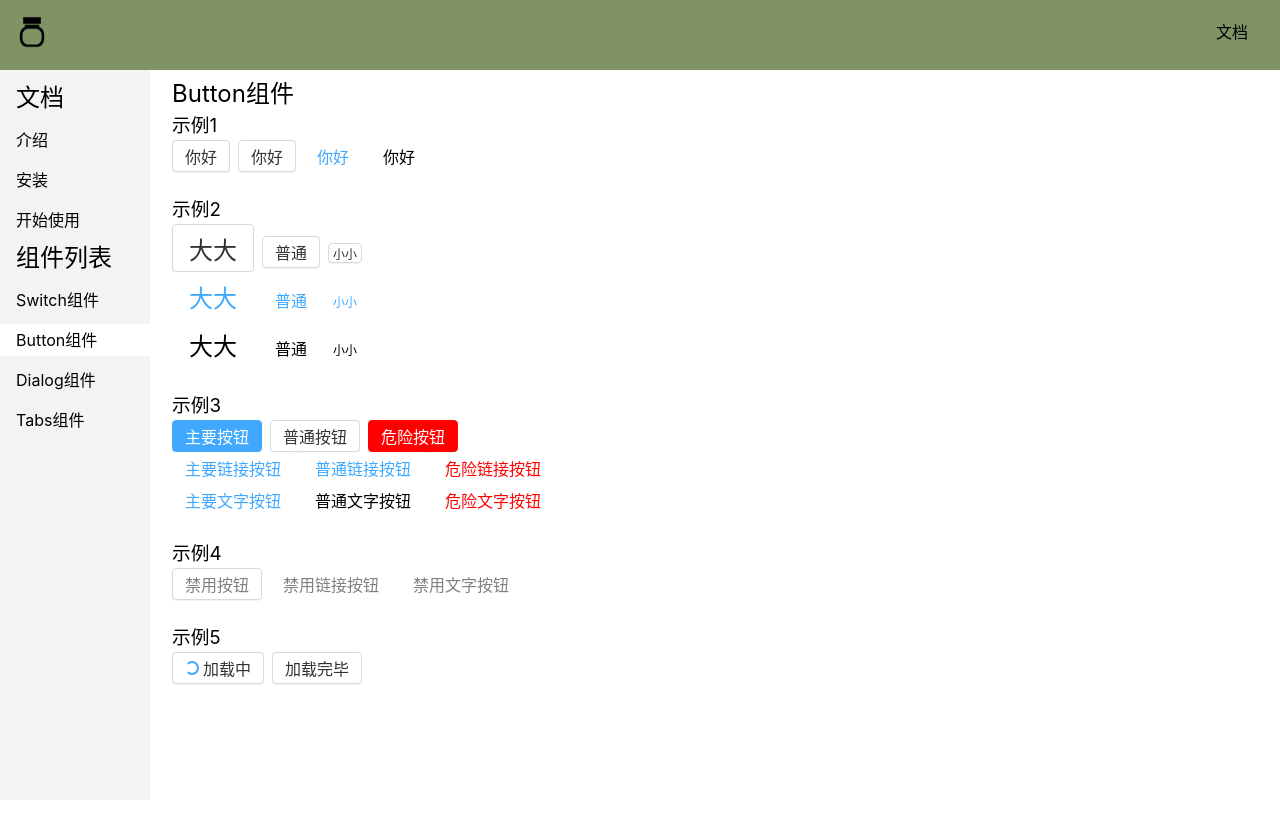
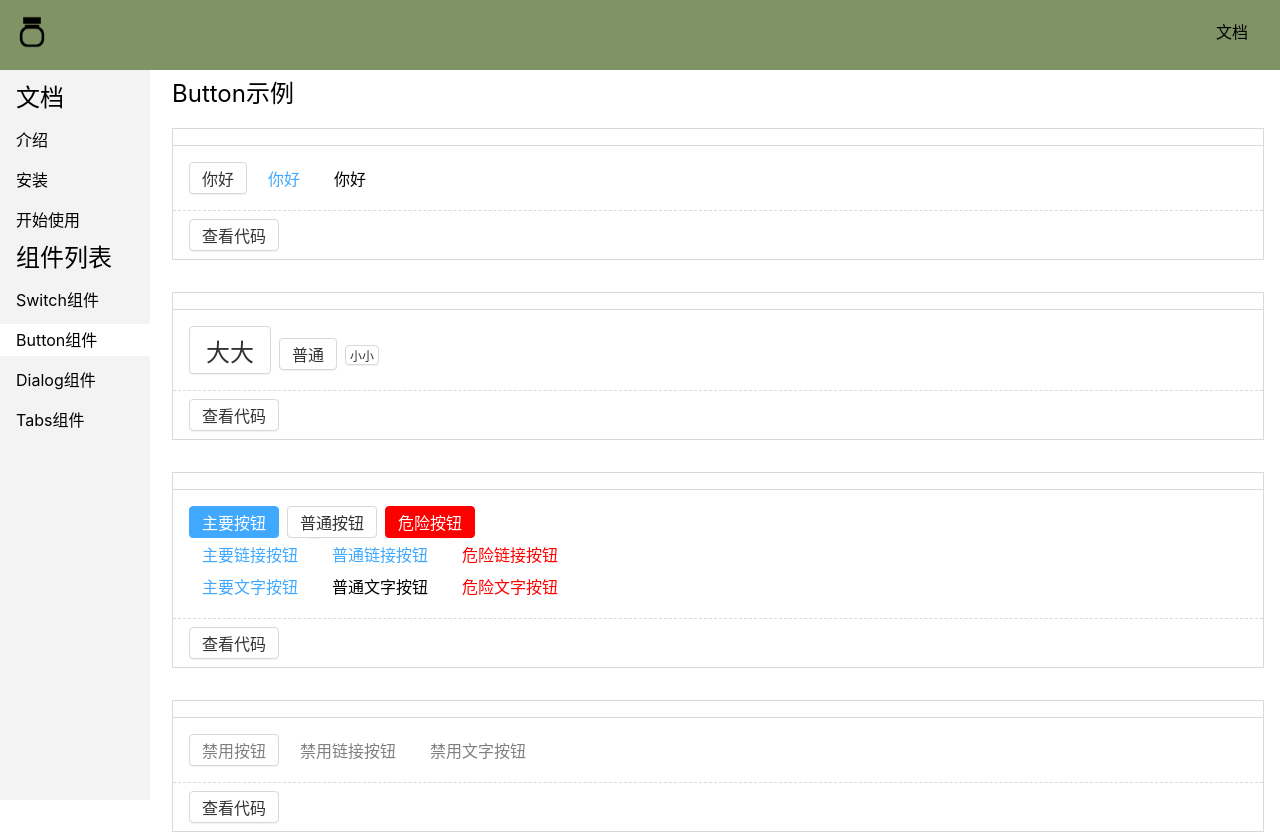
Before and after one commit to yangjindong/taste-ui, a Vue app: page /#/doc/button in a window 1280 px wide. Shown: the top 833 px of the page. Before the commit the page ends 800 px from the top, so only its background shows below. Built offline with nearby package versions, Linux system fonts and the light colour scheme.

Commit message:
改造 Button Demo

```diff
--- /dev/null
+++ b/src/components/Button1.demo.vue
@@ -0,0 +1,17 @@
+<demo>常规用法</demo>
+<template>
+  <div>
+    <Button>你好</Button>
+    <Button theme="link">你好</Button>
+    <Button theme="text">你好</Button>
+  </div>
+</template>
+
+<script lang="ts">
+import { defineComponent } from 'vue'
+import Button from '../lib/Button.vue'
+
+export default defineComponent({
+  components: { Button }
+})
+</script>
--- /dev/null
+++ b/src/components/Button2.demo.vue
@@ -0,0 +1,17 @@
+<demo>支持size</demo>
+<template>
+  <div>
+    <Button size="big">大大</Button>
+    <Button>普通</Button>
+    <Button size="small">小小</Button>
+  </div>
+</template>
+
+<script lang="ts">
+import { defineComponent } from 'vue'
+import Button from '../lib/Button.vue'
+
+export default defineComponent({
+  components: { Button }
+})
+</script>
--- /dev/null
+++ b/src/components/Button3.demo.vue
@@ -0,0 +1,29 @@
+<demo>支持level</demo>
+<template>
+  <div>
+    <div>
+      <Button level="main">主要按钮</Button>
+      <Button>普通按钮</Button>
+      <Button level="danger">危险按钮</Button>
+    </div>
+    <div>
+      <Button theme="link" level="main">主要链接按钮</Button>
+      <Button theme="link">普通链接按钮</Button>
+      <Button theme="link" level="danger">危险链接按钮</Button>
+    </div>
+    <div>
+      <Button theme="text" level="main">主要文字按钮</Button>
+      <Button theme="text">普通文字按钮</Button>
+      <Button theme="text" level="danger">危险文字按钮</Button>
+    </div>
+  </div>
+</template>
+
+<script lang="ts">
+import { defineComponent } from 'vue'
+import Button from '../lib/Button.vue'
+
+export default defineComponent({
+  components: { Button }
+})
+</script>
--- /dev/null
+++ b/src/components/Button4.demo.vue
@@ -0,0 +1,17 @@
+<demo>支持disabled</demo>
+<template>
+  <div>
+    <Button disabled>禁用按钮</Button>
+    <Button theme="link" disabled>禁用链接按钮</Button>
+    <Button theme="text" disabled>禁用文字按钮</Button>
+  </div>
+</template>
+
+<script lang="ts">
+import { defineComponent } from 'vue'
+import Button from '../lib/Button.vue'
+
+export default defineComponent({
+  components: { Button }
+})
+</script>
--- /dev/null
+++ b/src/components/Button5.demo.vue
@@ -0,0 +1,16 @@
+<demo>支持显示加载中</demo>
+<template>
+  <div>
+    <Button loading>加载中</Button>
+    <Button>加载完毕</Button>
+  </div>
+</template>
+
+<script lang="ts">
+import { defineComponent } from 'vue'
+import Button from '../lib/Button.vue'
+
+export default defineComponent({
+  components: { Button }
+})
+</script>
--- a/src/components/ButtonDemo.vue
+++ b/src/components/ButtonDemo.vue
@@ -1,77 +1,34 @@
 <template>
-  <h2>Button组件</h2>
-  <h3>示例1</h3>
-  <div>
-    <Button>你好</Button>
-    <Button theme="button">你好</Button>
-    <Button theme="link">你好</Button>
-    <Button theme="text">你好</Button>
-  </div>
-  <br />
-  <h3>示例2</h3>
-  <div>
-    <Button size="big">大大</Button>
-    <Button>普通</Button>
-    <Button size="small">小小</Button>
-  </div>
-  <div>
-    <Button theme="link" size="big">大大</Button>
-    <Button theme="link">普通</Button>
-    <Button theme="link" size="small">小小</Button>
-  </div>
-  <div>
-    <Button theme="text" size="big">大大</Button>
-    <Button theme="text">普通</Button>
-    <Button theme="text" size="small">小小</Button>
-  </div>
-  <br />
-  <h3>示例3</h3>
-  <div>
-    <div>
-      <Button level="main">主要按钮</Button>
-      <Button>普通按钮</Button>
-      <Button level="danger">危险按钮</Button>
-    </div>
-    <div>
-      <Button theme="link" level="main">主要链接按钮</Button>
-      <Button theme="link">普通链接按钮</Button>
-      <Button theme="link" level="danger">危险链接按钮</Button>
-    </div>
-    <div>
-      <Button theme="text" level="main">主要文字按钮</Button>
-      <Button theme="text">普通文字按钮</Button>
-      <Button theme="text" level="danger">危险文字按钮</Button>
-    </div>
-  </div>
-  <br />
-  <h3>示例4</h3>
-  <div>
-    <Button disabled>禁用按钮</Button>
-    <Button theme="link" disabled>禁用链接按钮</Button>
-    <Button theme="text" disabled>禁用文字按钮</Button>
-  </div>
-  <br />
-  <h3>示例5</h3>
-  <div>
-    <Button loading>加载中</Button>
-    <Button>加载完毕</Button>
-  </div>
+  <h2>Button示例</h2>
+  <Demo :component="Button1Demo" />
+  <Demo :component="Button2Demo" />
+  <Demo :component="Button3Demo" />
+  <Demo :component="Button4Demo" />
+  <Demo :component="Button5Demo" />
 </template>
 
 <script lang="ts">
 import { defineComponent } from 'vue'
-import Button from '../lib/Button.vue'
+import Demo from './Demo.vue'
+import Button1Demo from './Button1.demo.vue'
+import Button2Demo from './Button2.demo.vue'
+import Button3Demo from './Button3.demo.vue'
+import Button4Demo from './Button4.demo.vue'
+import Button5Demo from './Button5.demo.vue'
 
 export default defineComponent({
   name: 'ButtonDemo',
   components: {
-    Button
+    Demo
   },
   setup() {
-    const onClick = () => {
-      console.log('Hi')
+    return {
+      Button1Demo,
+      Button2Demo,
+      Button3Demo,
+      Button4Demo,
+      Button5Demo
     }
-    return { onClick }
   }
 })
 </script>
--- a/src/components/SwitchDemo.vue
+++ b/src/components/SwitchDemo.vue
@@ -1,6 +1,6 @@
 <template>
   <div>
-    <h1>Switch 组件示例</h1>
+    <h1>Switch示例</h1>
     <Demo :component="Switch1Demo" />
     <Demo :component="Switch2Demo" />
   </div>
```
